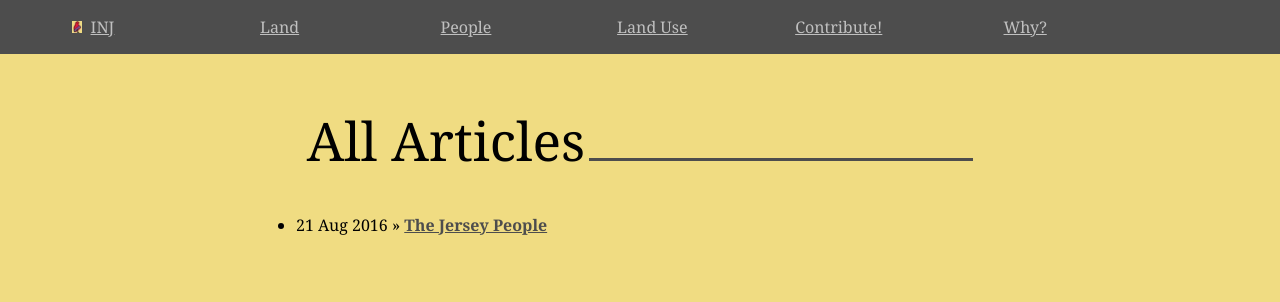
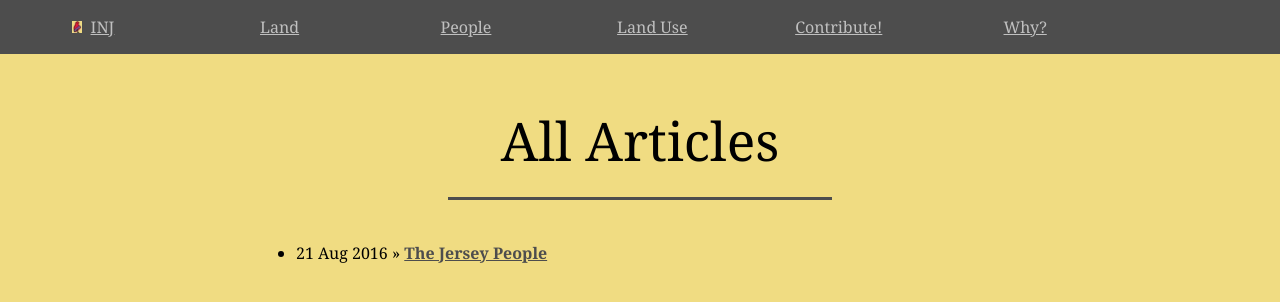
Before and after one commit to jonfried/oakafee.github.io, a Jekyll site: the page built from articles/index.html, in a window 1280 px wide. Shown: the top 302 px of the page. Built offline with Jekyll 4.4.1, drawn with Linux system fonts in a browser that asks for light colours.

Commit message:
Update post.html

```diff
--- a/_layouts/post.html
+++ b/_layouts/post.html
@@ -4,7 +4,7 @@ layout: default
 
 <div class="article">
   <div class="headline-container">
-    <h1>{{ page.title }}</h1>
+    <h1>{{ page.title }}</h1><br />
     <div class="headline-bar"></div>
 </div>
 
```
